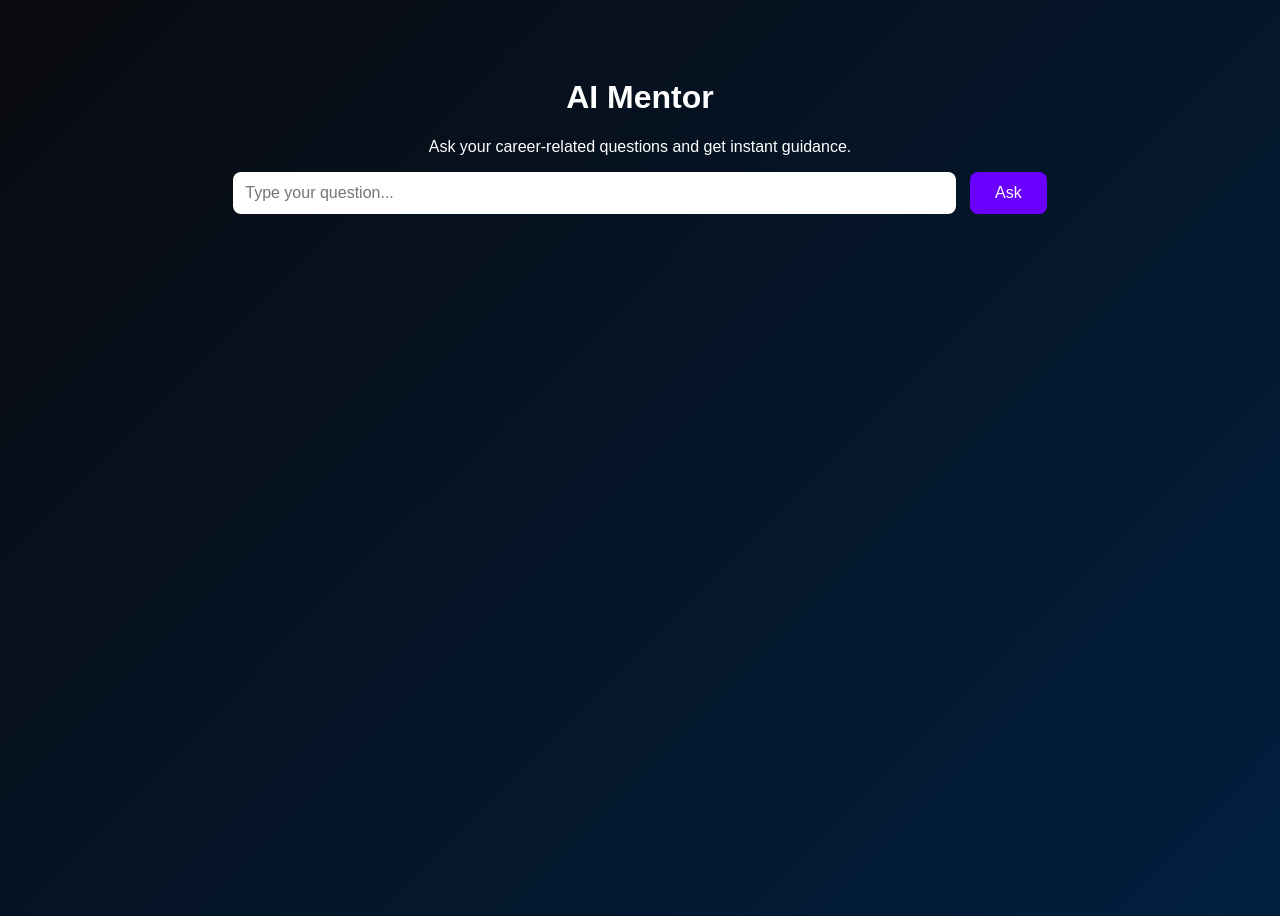
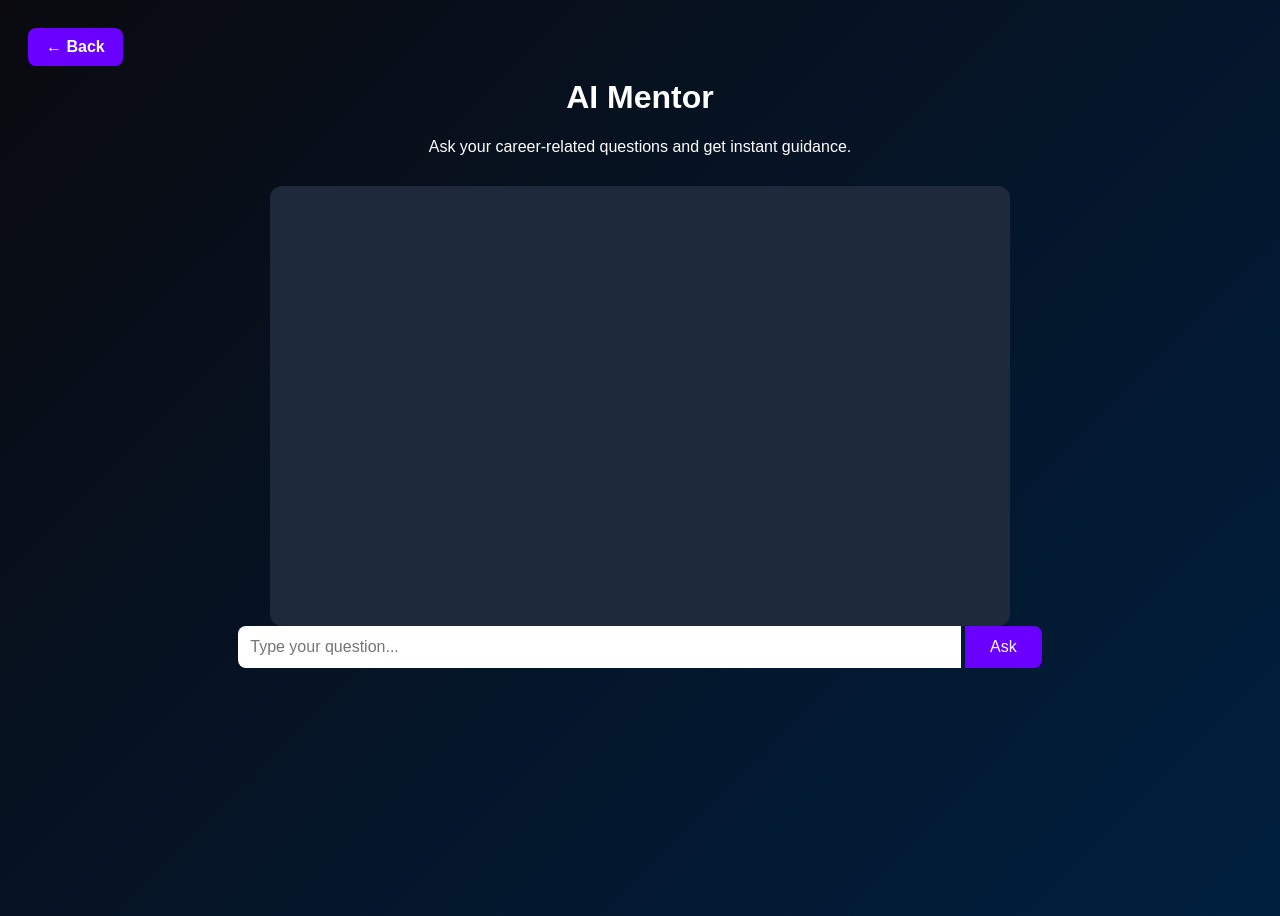
Before and after one commit to bhashyani/SIH-NextGen, a Flask app: page /ai-mentor in a window 1280 px wide. Run offline with Flask 3, Linux system fonts and the light colour scheme.

Commit message:
integrated-AI

```diff
--- a/app.py
+++ b/app.py
@@ -1,9 +1,18 @@
 import json
-from flask import Flask, render_template, request, redirect, url_for
+import os
+from flask import Flask, render_template, request, redirect, url_for, jsonify
 from backend.quiz_loader import load_quiz, QUIZ_MAP
 from collections import Counter
+from google import genai
+from dotenv import load_dotenv
+
+# Load environment variables from .env file
+load_dotenv()
 
 app = Flask(__name__)
+
+# Initialize Gemini client with your API key
+gemini_client = genai.Client(api_key=os.getenv("GEMINI_API_KEY"))
 
 # Load career JSON
 with open("backend/data/careers.json", encoding="utf-8") as f:
@@ -32,7 +41,6 @@ def rule_based_career(scores):
 
     return career_data[career_key]  # Return full JSON object
 
-
 # ----------------------------
 # Routes
 # ----------------------------
@@ -41,7 +49,6 @@ def rule_based_career(scores):
 @app.route("/", methods=["GET"])
 def home():
     return render_template("intro.html")
-
 
 # Class selection and quiz route
 @app.route("/quiz", methods=["GET", "POST"])
@@ -101,18 +108,43 @@ def index():
     # GET request → show class selection
     return render_template("select_level.html", levels=levels)
 
-
-# AI Mentor page with simple interactive form
+# AI Mentor page with Gemini API integration
 @app.route("/ai-mentor", methods=["GET", "POST"])
 def ai_mentor():
     response = None
+
     if request.method == "POST":
+        # Check if it's a JSON request (AJAX)
+        if request.is_json:
+            user_message = request.json.get("message")
+            if not user_message:
+                return jsonify({"reply": "Sorry, I didn't get that. Please ask again."})
+
+            # Call Gemini API
+            try:
+                gemini_resp = gemini_client.models.generate_content(
+                    model="gemini-2.5-flash",
+                    contents=user_message
+                )
+                ai_reply = gemini_resp.text if hasattr(gemini_resp, "text") else str(gemini_resp)
+            except Exception as e:
+                ai_reply = f"Error: {str(e)}"
+
+            return jsonify({"reply": ai_reply})
+
+        # Handle normal form POST (HTML form)
         question = request.form.get("question")
         if question:
-            # Placeholder AI response
-            response = f"🤖 AI Mentor says: I received your question: '{question}'"
+            try:
+                gemini_resp = gemini_client.models.generate_content(
+                    model="gemini-2.5-flash",
+                    contents=question
+                )
+                response = gemini_resp.text if hasattr(gemini_resp, "text") else str(gemini_resp)
+            except Exception as e:
+                response = f"🤖 AI Mentor says: Error: {str(e)}"
+
     return render_template("ai_mentor.html", response=response)
-
 
 # ----------------------------
 # Sign In / Sign Up Routes
@@ -127,7 +159,6 @@ def signin():
         return redirect(url_for("home"))  # Redirect to intro after login
     return render_template("signin.html")
 
-
 @app.route("/signup", methods=["GET", "POST"])
 def signup():
     if request.method == "POST":
@@ -138,7 +169,6 @@ def signup():
         return redirect(url_for("signin"))
     return render_template("signup.html")
 
-
 # ----------------------------
 # Main Entry
 # ----------------------------
--- a/templates/ai_mentor.html
+++ b/templates/ai_mentor.html
@@ -11,45 +11,189 @@
             text-align: center;
             padding: 50px;
             min-height: 100vh;
+            position: relative;
         }
+
+        /* Back button */
+        #back-btn {
+            position: absolute;
+            top: 20px;
+            left: 20px;
+            background: #6a00ff;
+            color: #fff;
+            border: none;
+            padding: 10px 18px;
+            border-radius: 8px;
+            cursor: pointer;
+            font-weight: bold;
+            transition: all 0.3s ease;
+        }
+
+        #back-btn:hover {
+            background: #00d4ff;
+            color: #000;
+        }
+
         input[type="text"] {
             width: 60%;
             padding: 12px;
             font-size: 16px;
-            border-radius: 8px;
+            border-radius: 8px 0 0 8px;
             border: none;
+            outline: none;
         }
+
         button {
             padding: 12px 25px;
             font-size: 16px;
-            border-radius: 8px;
+            border-radius: 0 8px 8px 0;
             background: #6a00ff;
             color: #fff;
             border: none;
             cursor: pointer;
-            margin-left: 10px;
             transition: all 0.3s ease;
         }
+
         button:hover {
             background: #00d4ff;
         }
-        .response {
+
+        #chat-box {
             margin-top: 30px;
-            font-size: 18px;
+            width: 70%;
+            max-width: 700px;
+            background: #1e293b;
+            border-radius: 12px;
+            padding: 20px;
+            height: 400px;
+            overflow-y: auto;
+            margin-left: auto;
+            margin-right: auto;
+            text-align: left;
+        }
+
+        .message {
+            margin-bottom: 15px;
+        }
+
+        .user {
+            color: #22d3ee;
+            font-weight: bold;
+        }
+
+        .ai {
+            color: #fbbf24;
+            font-weight: bold;
+        }
+
+        /* Loading animation */
+        #loading {
+            display: none;
+            text-align: center;
+            margin: 10px 0;
+        }
+
+        .dot {
+            display: inline-block;
+            width: 10px;
+            height: 10px;
+            margin: 0 5px;
+            background: #00ffff;
+            border-radius: 50%;
+            animation: bounce 1s infinite;
+        }
+
+        .dot:nth-child(2) { animation-delay: 0.2s; }
+        .dot:nth-child(3) { animation-delay: 0.4s; }
+
+        @keyframes bounce {
+            0%, 80%, 100% { transform: scale(0); }
+            40% { transform: scale(1); }
+        }
+
+        /* AI response formatting */
+        .ai-heading {
+            color: #ff4d4d; /* Red side heading */
+            font-weight: bold;
+            font-size: 1.1em;
+            display: block;
+            margin-top: 10px;
+        }
+
+        .ai-point {
+            color: #ffffff; /* White info text */
+            margin-left: 20px;
+            display: block;
+            margin-bottom: 5px;
         }
     </style>
 </head>
 <body>
+    <!-- Back button -->
+    <button id="back-btn" onclick="window.location.href='/'">← Back</button>
+
     <h1>AI Mentor</h1>
     <p>Ask your career-related questions and get instant guidance.</p>
 
-    <form method="POST">
-        <input type="text" name="question" placeholder="Type your question..." required>
+    <div id="chat-box"></div>
+    <div id="loading">
+        <span class="dot"></span>
+        <span class="dot"></span>
+        <span class="dot"></span>
+    </div>
+
+    <form id="chat-form">
+        <input type="text" id="question" placeholder="Type your question..." required>
         <button type="submit">Ask</button>
     </form>
 
-    {% if response %}
-        <div class="response">{{ response }}</div>
-    {% endif %}
+    <script>
+        const chatBox = document.getElementById('chat-box');
+        const chatForm = document.getElementById('chat-form');
+        const questionInput = document.getElementById('question');
+        const loadingDiv = document.getElementById('loading');
+
+        function appendMessage(sender, text) {
+            const div = document.createElement('div');
+            div.classList.add('message');
+
+            if(sender === 'ai') {
+                let formatted = text
+                    .replace(/^### (.*)$/gm, '<span class="ai-heading">$1</span>')
+                    .replace(/\*\*(.*?)\*\*/g, '<span class="ai-heading">$1</span>')
+                    .replace(/^\* (.*)$/gm, '<span class="ai-point">• $1</span>')
+                    .replace(/^\d+\.\s+(.*)$/gm, '<span class="ai-point">• $1</span>');
+                text = formatted;
+            }
+
+            div.innerHTML = `<span class="${sender}">${sender}:</span> ${text}`;
+            chatBox.appendChild(div);
+            chatBox.scrollTop = chatBox.scrollHeight;
+        }
+
+        chatForm.addEventListener('submit', async (e) => {
+            e.preventDefault();
+            const question = questionInput.value;
+            if (!question.trim()) return;
+
+            appendMessage('user', question);
+            questionInput.value = '';
+            loadingDiv.style.display = 'block';
+
+            try {
+                const response = await fetch('/ai-mentor', {
+                    method: 'POST',
+                    headers: { 'Content-Type': 'application/json' },
+                    body: JSON.stringify({ message: question })
+                });
+                const data = await response.json();
+                loadingDiv.style.display = 'none';
+                appendMessage('ai', data.reply);
+            } catch (err) {
+                loadingDiv.style.display = 'none';
+                appendMessage('ai', 'Error: Could not reach the AI Mentor. Please try again.');
+            }
+        });
+    </script>
 </body>
 </html>
```
Also changed, not shown: 1 other file.
